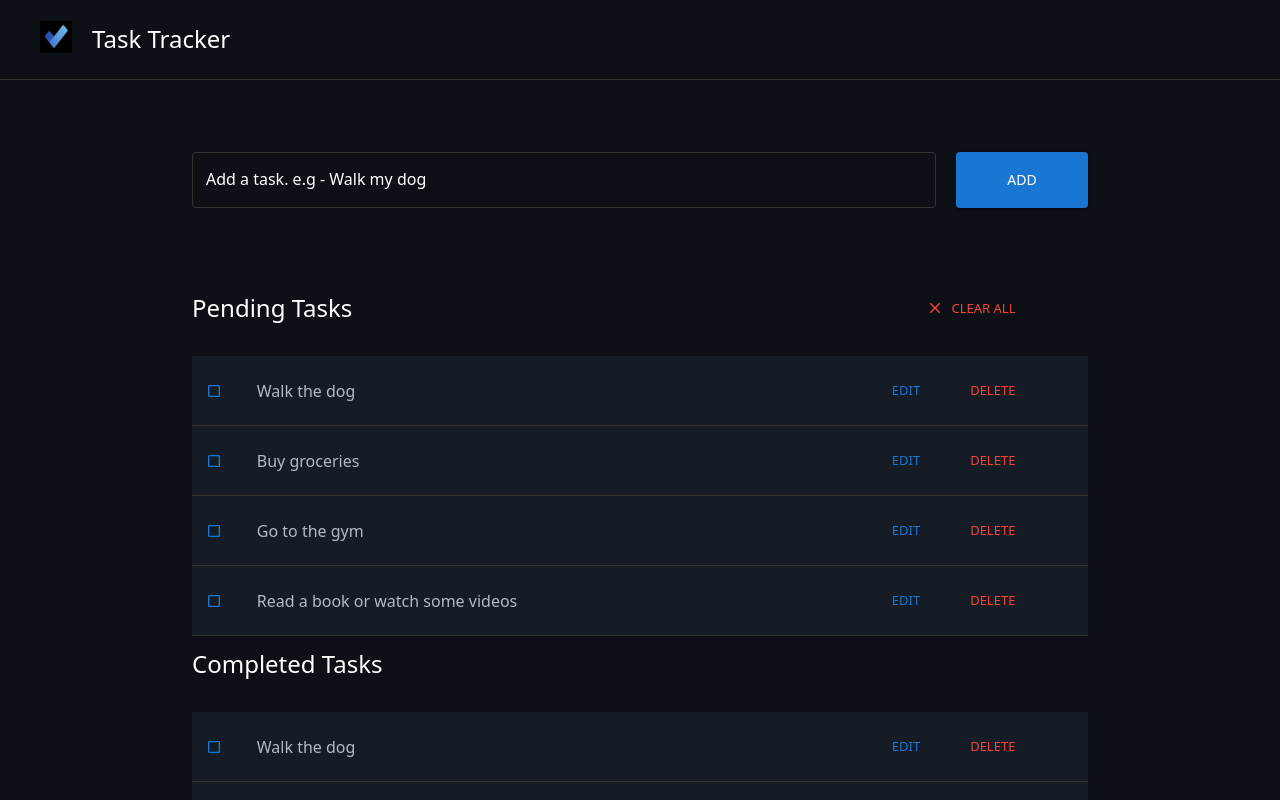
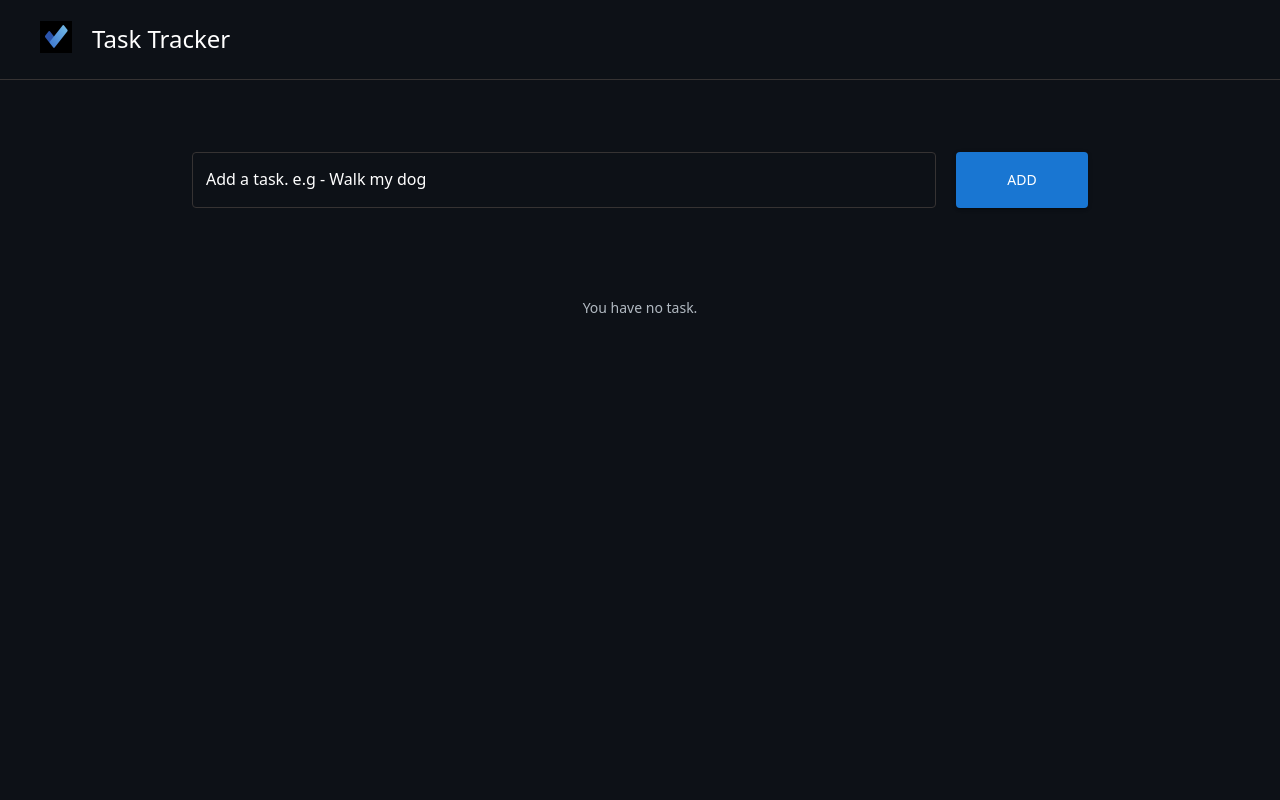
Before and after one commit to ansen01-svg/Simple-todos, a React (Create React App) app: page / in a window 1280 px wide. Shown: the top 800 px of the page. Built offline with nearby package versions, Linux system fonts and the light colour scheme.

Commit message:
added the add task functionality

```diff
--- a/src/components/completed_todos.js
+++ b/src/components/completed_todos.js
@@ -3,7 +3,8 @@ import TodosHolder from '../reusable_components/todos_holder';
 import TypoGraphy from '../reusable_components/typography';
 import { Wrapper } from '../styled_components';
 
-const CompletedTodos = () => {
+
+const CompletedTodos = ({ tasks }) => {
     return (
         <Wrapper
             width='70%'
@@ -12,7 +13,7 @@ const CompletedTodos = () => {
             gap='20px'
         >
             <TodosHeader />
-            <TodosHolder />
+            <TodosHolder  tasks={tasks} />
         </Wrapper>
     )
 }
--- a/src/components/pending_todos.js
+++ b/src/components/pending_todos.js
@@ -7,7 +7,7 @@ import TypoGraphy from '../reusable_components/typography';
 import { Wrapper } from '../styled_components';
 
 
-const PendingTodos = () => {
+const PendingTodos = ({ tasks }) => {
     return (
         <Wrapper
             width='70%'
@@ -16,7 +16,10 @@ const PendingTodos = () => {
             gap='20px'
         >
             <TodosHeader />
-            <TodosHolder/>
+            <TodosHolder
+                tasks={tasks}
+                status='pending'
+            />
         </Wrapper>
     )
 }
--- a/src/components/search_component.js
+++ b/src/components/search_component.js
@@ -1,3 +1,6 @@
+import { useState } from 'react';
+import { useDispatch } from 'react-redux';
+import { addTask } from '../redux/task_slice';
 import TodosForm from '../reusable_components/todo_form';
 import { Wrapper } from '../styled_components';
 
@@ -11,12 +14,29 @@ const SearchComponent = () => {
 }
 
 const InputHolder = () => {
+
+    let [value, setValue] = useState('')
+
+    let dispatch = useDispatch();
+
+    let handleSubmit = (e) => {
+        e.preventDefault();
+
+        if(!value) return;
+        dispatch(addTask(value));
+        setValue('');
+    };
+
     return (
         <Wrapper
             height='70px'
             width='70%'
         >
-            <TodosForm />
+            <TodosForm
+                value={value}
+                setValue={setValue}
+                handleSubmit={handleSubmit}
+            />
         </Wrapper>
     )
 }
--- a/src/components/todos_component.js
+++ b/src/components/todos_component.js
@@ -1,15 +1,31 @@
+import { useSelector } from 'react-redux';
+import useFilterTasks from '../hooks/useFilter';
+import MessageHolder from '../reusable_components/message_holder';
 import { FlexibleHeightWrapper } from '../styled_components';
 import CompletedTodos from './completed_todos';
 import PendingTodos from './pending_todos';
 
 
 const TodosComponent = () => {
+
+    const { tasks } = useSelector(state => state.tasksReducer);
+
+    const { pendingTasks, completedTasks } = useFilterTasks(tasks);
+
+    if(tasks.length <= 0) {
+        return (
+            <FlexibleHeightWrapper>
+                <MessageHolder message='You have no task.' />
+            </FlexibleHeightWrapper>
+        )
+    }
+
     return (
         <FlexibleHeightWrapper
             flexDirection='column'
         >
-            <PendingTodos />
-            <CompletedTodos />
+            <PendingTodos tasks={pendingTasks} />
+            <CompletedTodos tasks={completedTasks} />
         </FlexibleHeightWrapper>
     )
 }
--- /dev/null
+++ b/src/hooks/useFilter.js
@@ -0,0 +1,19 @@
+import { useMemo } from 'react';
+
+
+const useFilterTasks = (tasks) => {
+    return useMemo(() => {
+        let pendingTasks = [];
+        let completedTasks = [];
+
+        if(tasks.length <= 0) return { pendingTasks, completedTasks };
+
+        pendingTasks = tasks.filter(task => task.completed === false);
+        completedTasks = tasks.filter(task => task.completed === true);
+
+        return { pendingTasks, completedTasks };
+    }, [tasks])
+}
+
+
+export default useFilterTasks;
--- a/src/redux/task_slice.js
+++ b/src/redux/task_slice.js
@@ -5,7 +5,7 @@ import { v4 as uuidv4 } from 'uuid';
 const TaskSlice = createSlice({
     name: 'Tasks',
     initialState: {
-        tasks: []
+        tasks: [],
     },
     reducers: {
         addTask: (state, { payload }) => {
@@ -14,25 +14,38 @@ const TaskSlice = createSlice({
                 task: payload,
                 completed: false
             }
-            state.tasks = [...state.tasks, newTask]
+
+            state.tasks = [...state.tasks, newTask];
+        },
+        editStatus: (state, { payload }) => {
+            const newTasks = state.tasks.map(task => {
+                if(task.id !== payload.id) return task;
+
+                if(!task.completed) {
+                    return { ...task, completed: true };
+                } else {
+                    return { ...task, completed: false };
+                }
+            });
+
+            state.tasks = newTasks;
         },
         editTask: (state, { payload }) => {
             let newTasks = state.tasks.map(task => {
-                if (task.id === payload.id) {
-                    task.task = payload.task
-                }
-                return task;
+                if (task.id !== payload.id) return task;
+
+                return { ...task, task: payload.task };
             });
 
-            state.tasks = newTasks
+            state.tasks = newTasks;
         },
         deleteTask: (state, { payload }) => {
             let newTasks = state.tasks.filter(task => task.id !== payload)
 
-            state.tasks = newTasks
+            state.tasks = newTasks;
         },
         clearAllTasks: (state) => {
-            state.tasks = []
+            state.tasks = [];
         }
     }
 });
--- a/src/reusable_components/add_input.js
+++ b/src/reusable_components/add_input.js
@@ -1,13 +1,15 @@
 import { TextField } from '@mui/material';
 
 
-const TodosInput = () => {
+const TodosInput = ({ value, setValue }) => {
     return  <TextField
                id="outlined-basic"
                label='Add a task. e.g - Walk my dog'
                variant="outlined"
                helperText=''
                sx={{ width: '85%', input: { color: 'white' } }}
+               value={value}
+               onChange={(e) => setValue(e.target.value)}
             />
 }
 
--- /dev/null
+++ b/src/reusable_components/checkbox.js
@@ -0,0 +1,20 @@
+import { Checkbox } from '@mui/material';
+
+
+const CheckBox = ({ color, checkedFactor }) => {
+    return (
+        <Checkbox
+            size='extraSmall'
+            sx={{
+                color: color,
+                '&.Mui-checked': {
+                  color: color,
+                },
+            }}
+            checked={checkedFactor.completed ? true : false}
+        />
+    )
+}
+
+
+export default CheckBox;
--- /dev/null
+++ b/src/reusable_components/message_holder.js
@@ -0,0 +1,18 @@
+import TypoGraphy from '../reusable_components/typography';
+import { Wrapper } from '../styled_components';
+
+
+const MessageHolder = ({ message }) => {
+    return (
+        <Wrapper height='56px'>
+            <TypoGraphy
+                variant='body2'
+                textColor='#B2BAC2'
+                title={message}
+            />
+        </Wrapper>
+    )
+}
+
+
+export default MessageHolder;
--- a/src/reusable_components/todo_form.js
+++ b/src/reusable_components/todo_form.js
@@ -3,10 +3,16 @@ import TodosInput from "./add_input";
 import AddButton from "./contained_button";
 
 
-const TodosForm = () => {
+const TodosForm = ({ value, setValue, handleSubmit }) => {
     return (
-        <Form>
-            <TodosInput />
+        <Form
+            type="submit"
+            onSubmit={(e) => handleSubmit(e)}
+        >
+            <TodosInput
+                value={value}
+                setValue={setValue}
+            />
             <AddButton
                 width='15%'
                 height='56px'
--- a/src/reusable_components/todos_holder.js
+++ b/src/reusable_components/todos_holder.js
@@ -1,19 +1,30 @@
-import { Checkbox } from '@mui/material';
 import { red } from '@mui/material/colors';
 import TextButton from '../reusable_components/text_button';
 import TypoGraphy from '../reusable_components/typography';
 import { FlexibleHeightWrapper, Wrapper } from '../styled_components';
-import { tasks } from '../utils/tasks';
+import CheckBox from './checkbox';
+import MessageHolder from './message_holder';
 
 
-const TodosHolder = () => {
+const TodosHolder = ({ tasks, status }) => {
+
+    if(tasks.length <= 0) {
+        return (
+            <FlexibleHeightWrapper>
+                <MessageHolder
+                    message={status === 'pending' ? 'No pending tasks.' : 'No task has been completed.'}
+                />
+            </FlexibleHeightWrapper>
+        )
+    }
+
     return (
         <FlexibleHeightWrapper
             backgroundColor='var(--background_color2)'
             flexDirection='column'
         >
             {
-                tasks.length > 0 && tasks.map((task) => <Task key={task.id} task={task} />)
+                tasks.map((task) => <Task key={task.id} task={task} />)
             }
         </FlexibleHeightWrapper>
     )
@@ -25,27 +36,21 @@ const Task = ({ task }) => {
             height='70px'
             borderBottom='0.1px solid var(--border_color)'
         >
-            <CheckboxHolder status={task.completed} />
+            <CheckboxHolder task={task} />
             <TitleHolder title={task.task} />
             <ButtonsHolder />
         </Wrapper>
     )
 }
 
-const CheckboxHolder = ({ status }) => {
+const CheckboxHolder = ({ task }) => {
     return (
         <Wrapper
             width='5%'
         >
-            <Checkbox
-                size='extraSmall'
-                sx={{
-                    color: '#1976d2',
-                    '&.Mui-checked': {
-                      color: '#1976d2',
-                    },
-                }}
-                // checked={status ? true : false}
+            <CheckBox
+                color='#1976d2'
+                checkedFactor={task}
             />
         </Wrapper>
     )
--- a/src/utils/tasks.js
+++ b/src/utils/tasks.js
@@ -2,7 +2,7 @@ export const tasks = [
     {
         id: 1,
         task: 'Walk the dog',
-        completed: true,
+        completed: false,
     },
     {
         id: 2,
@@ -17,6 +17,6 @@ export const tasks = [
     {
         id: 4,
         task: 'Read a book or watch some videos',
-        completed: false,
+        completed: true,
     },
 ]
```
